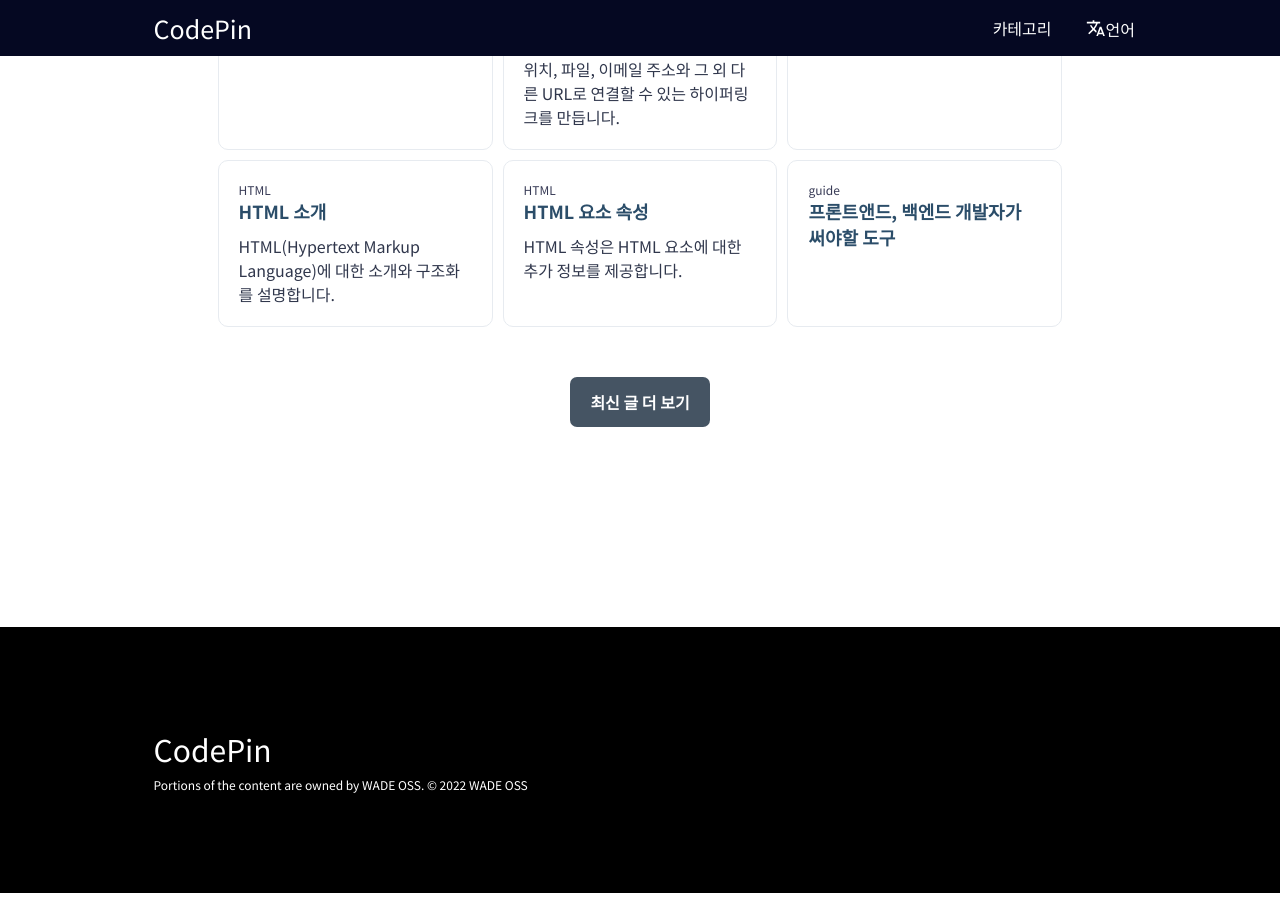
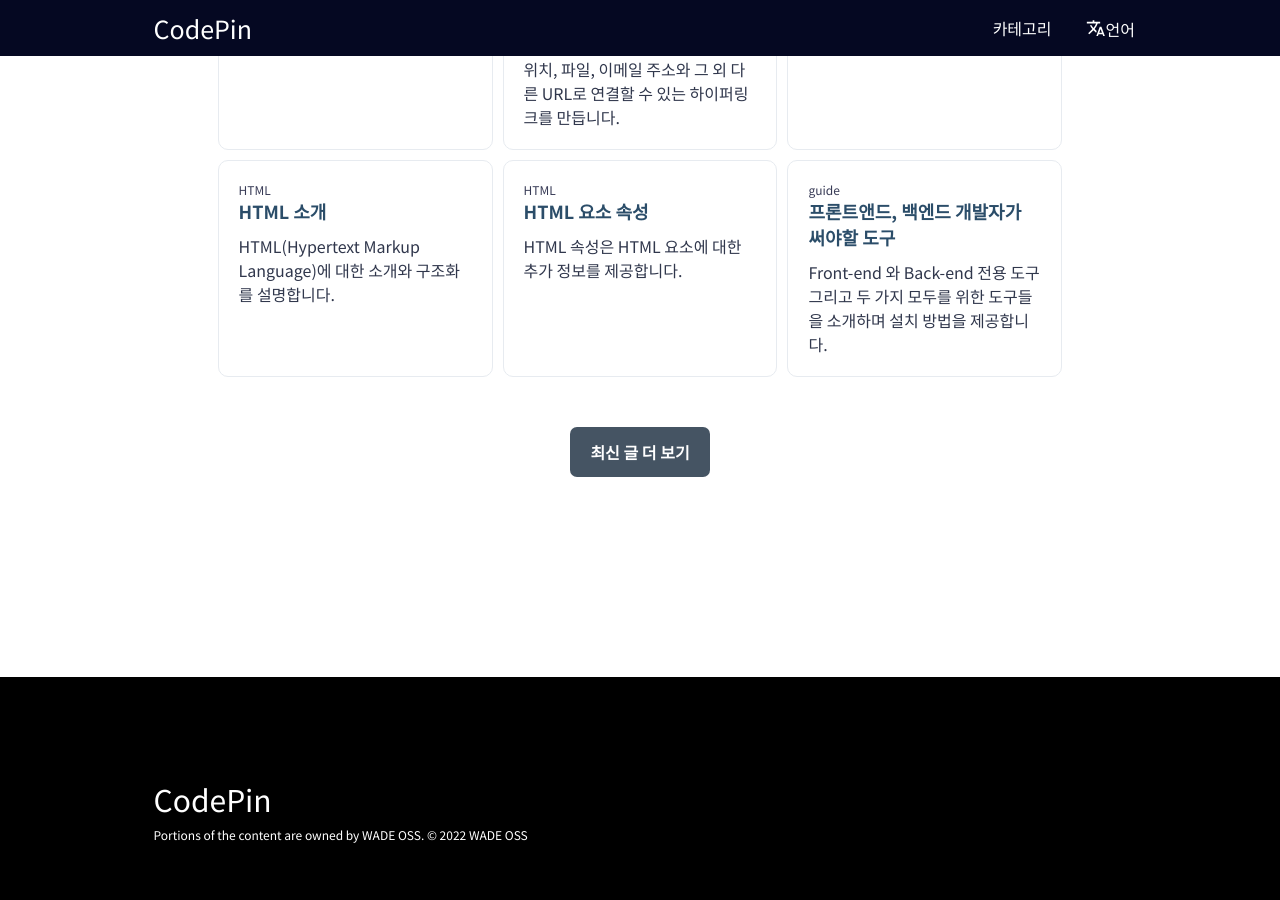
Before and after one commit to WADE-OSS/CodePin, a Jekyll site: the page built from index.html, in a window 1280 px wide and 900 px high, scrolled down 1026 px. Built offline with Jekyll 4.4.1, drawn with Linux system fonts in a browser that asks for light colours; Markdown is read by kramdown in place of the engine named in the settings.

Commit message:
Update 2022-05-22-code-editor.md

```diff
--- a/_posts/guide/2022-05-22-code-editor.md
+++ b/_posts/guide/2022-05-22-code-editor.md
@@ -1,6 +1,6 @@
 ---
 title: 프론트앤드, 백엔드 개발자가 써야할 도구
-info:
+info: Front-end 와 Back-end 전용 도구 그리고 두 가지 모두를 위한 도구들을 소개하며 설치 방법을 제공합니다.
 categories : [guide]
 ---
 
```
